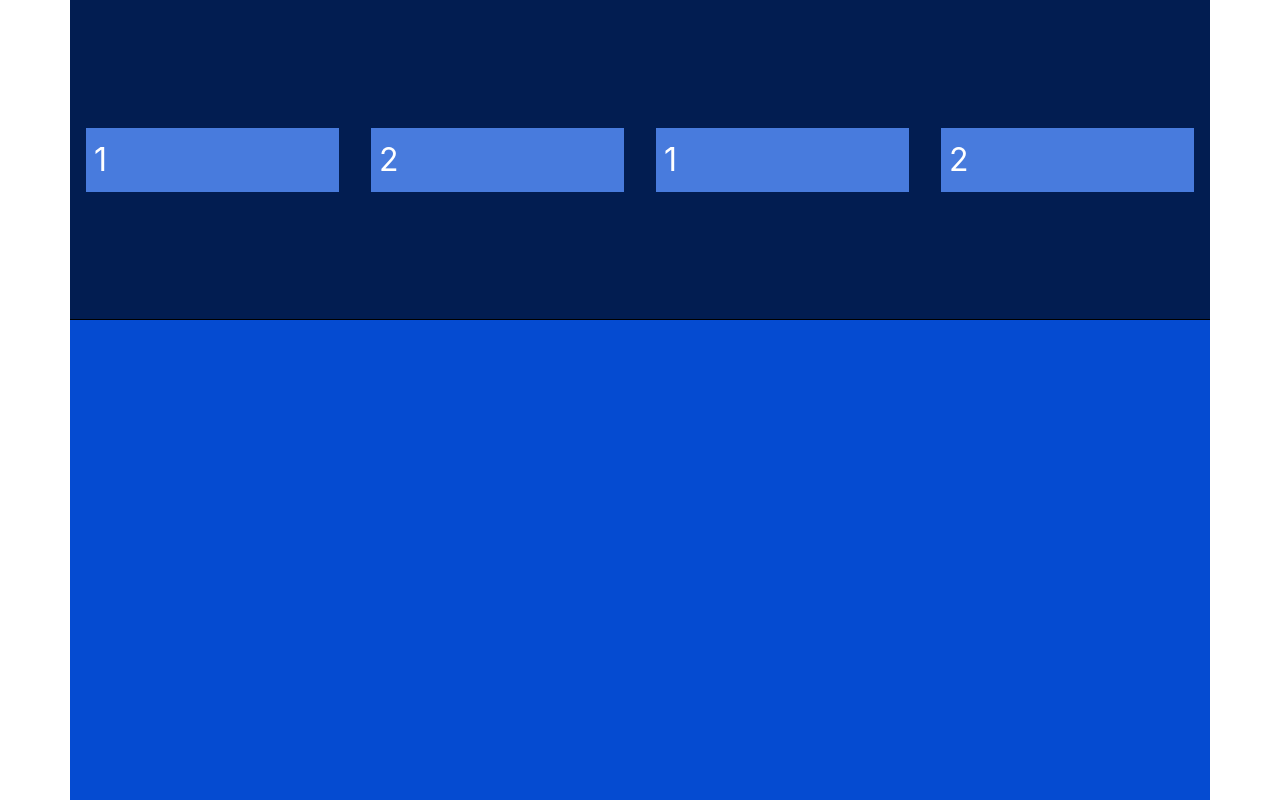
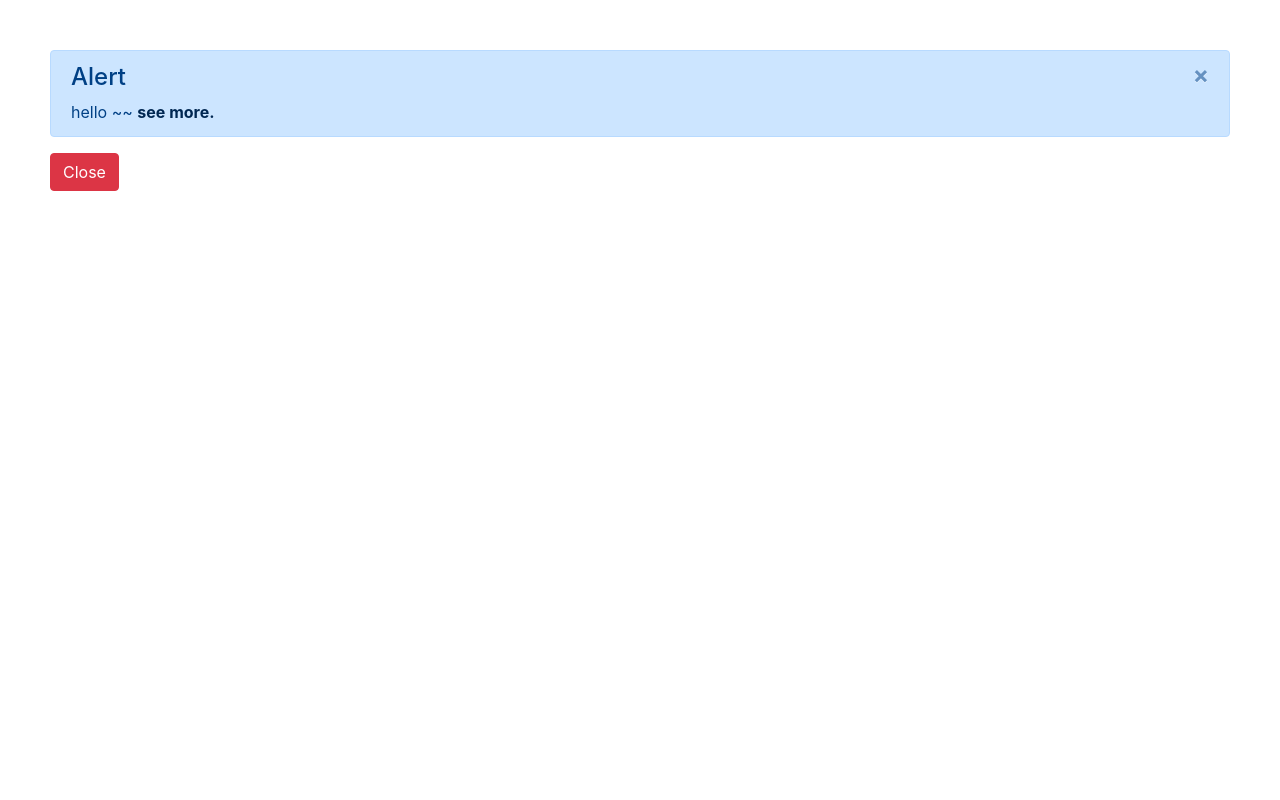
Before and after one commit to dangspin/charlie-BS-4, a website: page index.html in a window 1280 px wide. Drawn offline with nearby package versions, Linux system fonts and the light colour scheme.

Commit message:
BS alert

```diff
--- a/index.html
+++ b/index.html
@@ -13,13 +13,15 @@
     <script src="./script.js" charset="utf-8"></script>
   </head>
   <body>
-    <div class="container demo">
-      <div class="row justify-content-center align-items-center">
-        <div class="col-sm-6 col-lg-3"><span>1</span></div>
-        <div class="col-sm-6 col-lg-3"><span>2</span></div>
-        <div class="col-sm-6 col-lg-3"><span>1</span></div>
-        <div class="col-sm-6 col-lg-3"><span>2</span></div>
+    <div class="component demo">
+      <div class="alert alert-primary alert-dismissible fade show" role="alert">
+        <h4>Alert</h4>
+        hello ~~ <a href="#" class="alert-link">see more.</a>
+        <button class="close" data-dismiss='alert'>
+          &times;
+        </button>
       </div>
+      <button class="btn btn-danger close-alert">Close</button>
     </div>
   </body>
 </html>
--- a/script.js
+++ b/script.js
@@ -0,0 +1,14 @@
+$(document).ready(() => {
+
+  $('.close-alert').click(() => {
+    $('.alert').alert('close');
+  })
+
+  $('.alert').on('close.bs.alert', ()=> {
+    console.log('close alert')
+  })
+
+  $('.alert').on('close.bs.alert', ()=> {
+    console.log('close alert')
+  })
+})
--- a/style.css
+++ b/style.css
@@ -19,3 +19,7 @@
   padding: 8px;
   border: 1px solid #021d51;
 }
+
+.component.demo {
+  padding: 50px;
+}
```
